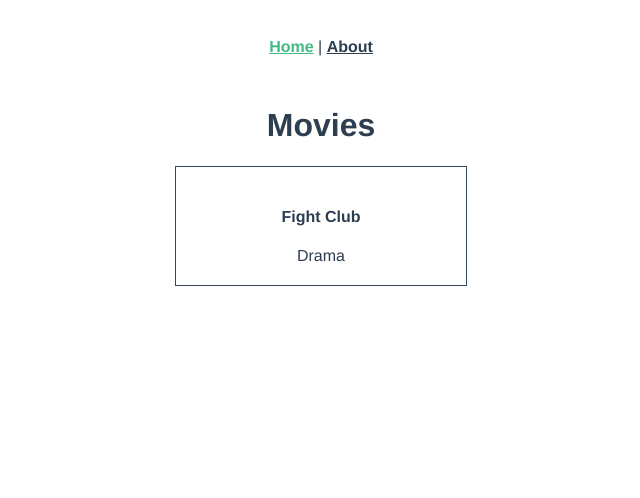
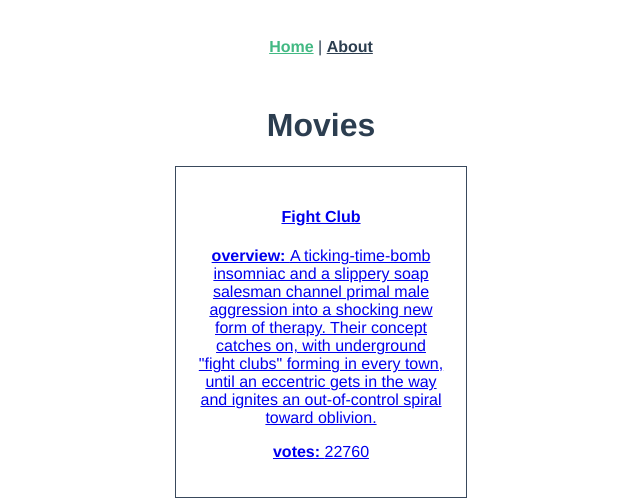
Before and after one commit to Neeleshkumarsaini/BookMyShow-Clone, a Vue app: page / in a window 1280 px wide. Shown: the top 498 px of the page, without its empty margins (319-959 px from the left). Built offline with nearby package versions, Linux system fonts and the light colour scheme.

Commit message:
Update EventCard.vue

```diff
--- a/src/components/EventCard.vue
+++ b/src/components/EventCard.vue
@@ -1,17 +1,23 @@
 <template>
+  <router-link to="/event/123">
   <div class="event-card">
+    <!-- Display event data  -->
 
     <h4>{{ event.original_title }}</h4>
-    <span>{{ event.genres[0].name }}</span>
+    <p><strong>overview: </strong> {{ event.overview }}</p>
+    <p><strong>votes: </strong> {{event.vote_count}}</p>
 
   </div>
+</router-link>
 </template>
 
 <script>
 export default {
-  name: 'EventCard',
      props: {
-     event: Object,
+     event: {
+       type: Object,
+       required: true
+     }
    },
 
 }
```
